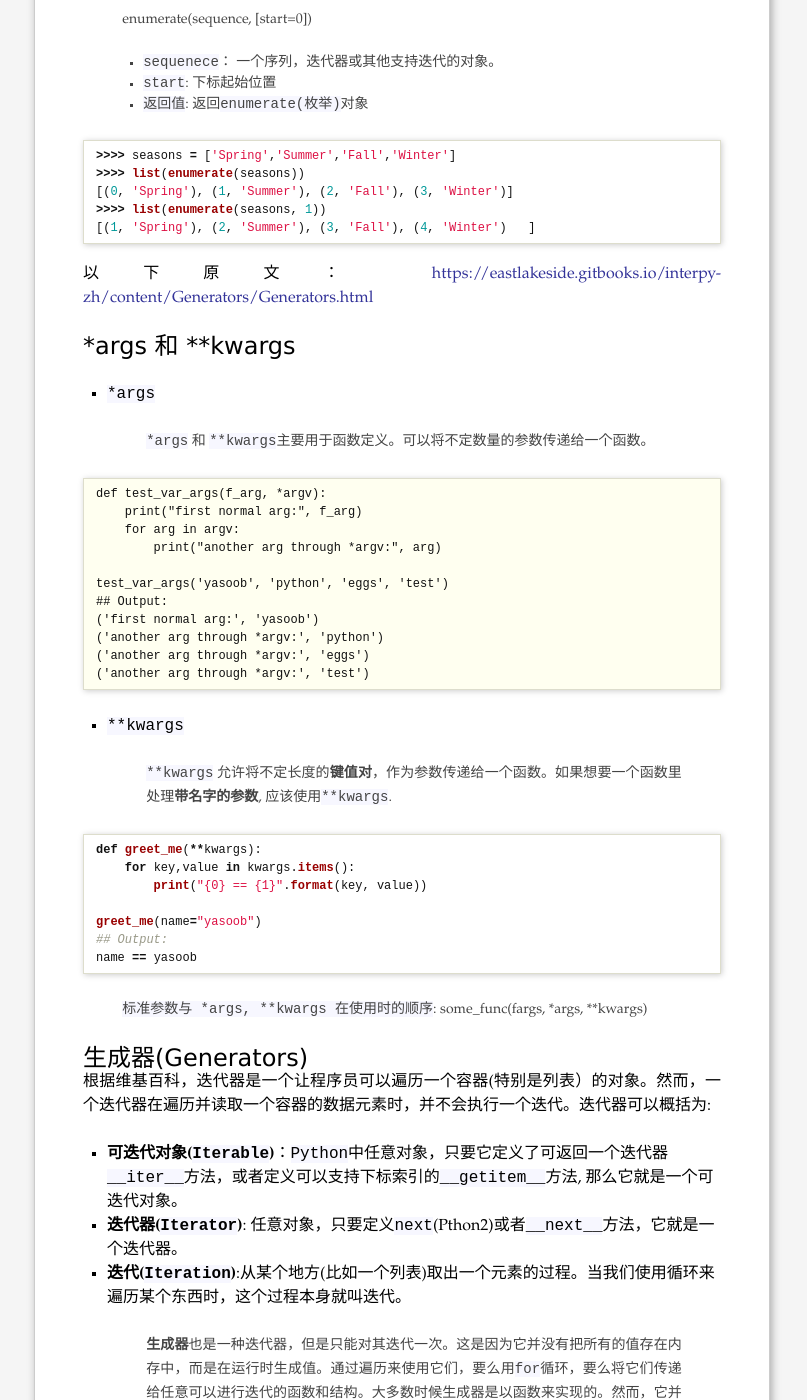
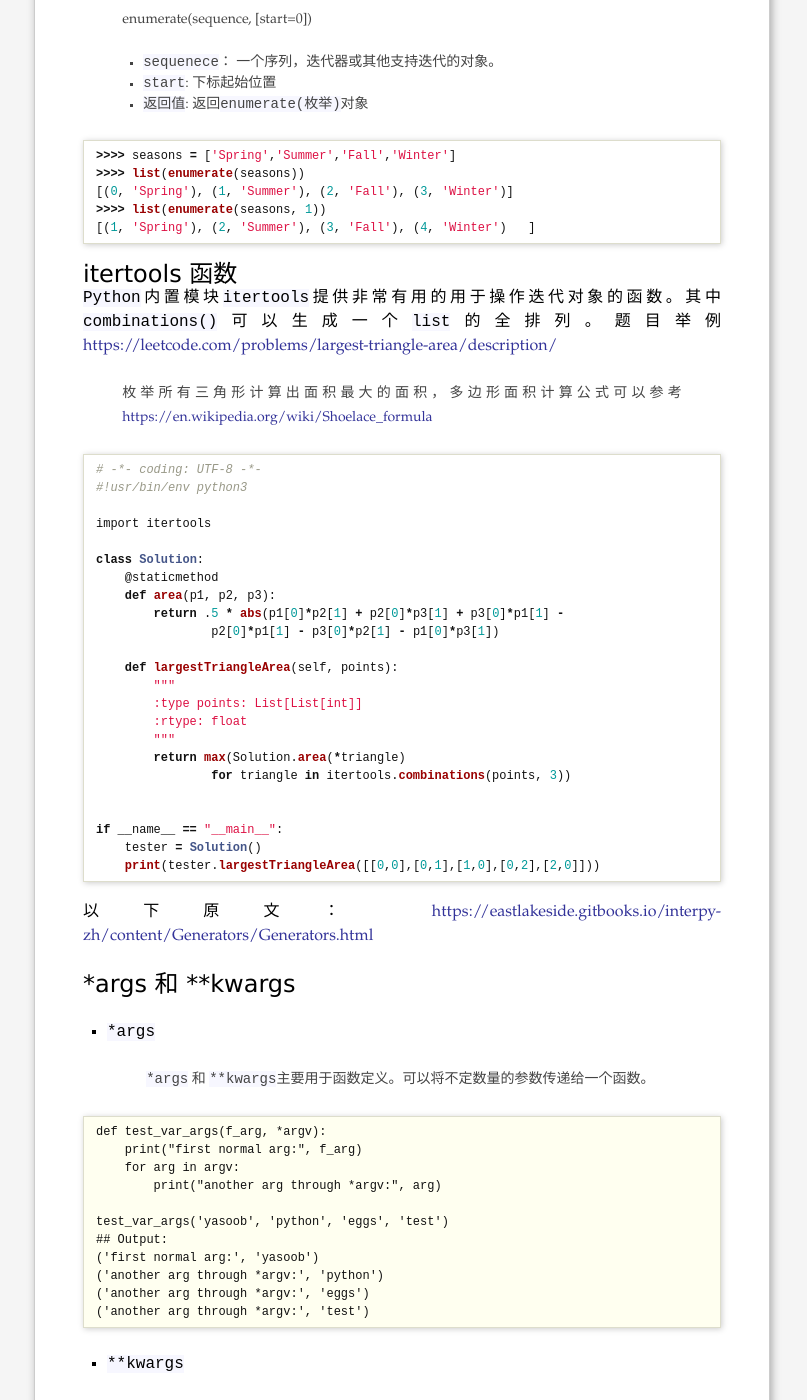
Before and after one commit to Garretthh07/Garretthh07.github.io, a Jekyll site: the page built from _posts/2018-7-02-Python.md, in a window 1280 px wide and 1400 px high, scrolled down 826 px. Shown: the whole window, without its empty margins (238-1045 px from the left). Built offline with Jekyll 4.4.1, drawn with Linux system fonts in a browser that asks for light colours; comment, search, counter and statistics services are not loaded; some of the changed text lies outside the part shown.

Commit message:
python内置模块itertools全排列combinations

````diff
--- a/_posts/2018-7-02-Python.md
+++ b/_posts/2018-7-02-Python.md
@@ -38,6 +38,37 @@ tags: [Life]
 [(0, 'Spring'), (1, 'Summer'), (2, 'Fall'), (3, 'Winter')]
 >>>> list(enumerate(seasons, 1))
 [(1, 'Spring'), (2, 'Summer'), (3, 'Fall'), (4, 'Winter')   ]
+```
+
+### itertools 函数
+`Python`内置模块`itertools`提供非常有用的用于操作迭代对象的函数。其中`combinations()`可以生成一个`list`的全排列。题目举例[https://leetcode.com/problems/largest-triangle-area/description/](https://leetcode.com/problems/largest-triangle-area/description/)
+
+> 枚举所有三角形计算出面积最大的面积，多边形面积计算公式可以参考 [https://en.wikipedia.org/wiki/Shoelace_formula](https://en.wikipedia.org/wiki/Shoelace_formula)
+
+```python
+# -*- coding: UTF-8 -*-
+#!usr/bin/env python3
+
+import itertools
+
+class Solution:
+    @staticmethod
+    def area(p1, p2, p3):
+        return .5 * abs(p1[0]*p2[1] + p2[0]*p3[1] + p3[0]*p1[1] -
+                p2[0]*p1[1] - p3[0]*p2[1] - p1[0]*p3[1])
+
+    def largestTriangleArea(self, points):
+        """
+        :type points: List[List[int]]
+        :rtype: float
+        """
+        return max(Solution.area(*triangle)
+                for triangle in itertools.combinations(points, 3))
+
+
+if __name__ == "__main__":
+    tester = Solution()
+    print(tester.largestTriangleArea([[0,0],[0,1],[1,0],[0,2],[2,0]]))
 ```
 
 以下原文： [https://eastlakeside.gitbooks.io/interpy-zh/content/Generators/Generators.html](https://eastlakeside.gitbooks.io/interpy-zh/content/Generators/Generators.html)
@@ -374,7 +405,7 @@ def a_new_decorator(a_func):
 
     return wrapTheFunction
 
-@a_new_decorator
+a_new_decorator
 def a_function_requiring_decoration():
     """Hey you! Decorate me!"""
     print("I am the function which needs some decoration to remove my foul smell")
````
